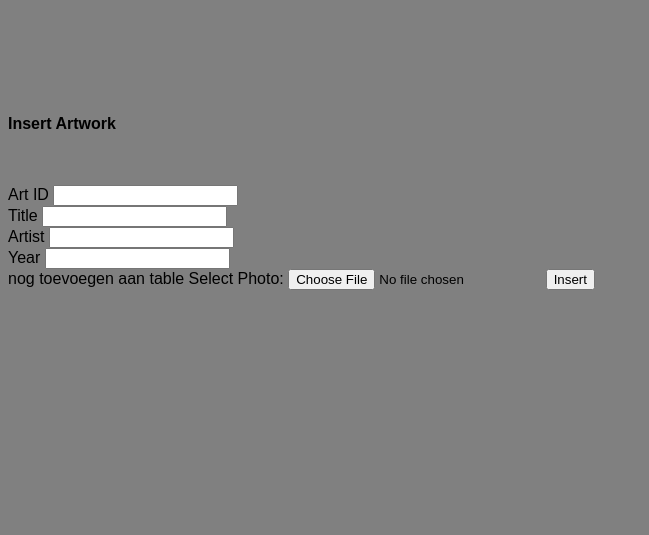
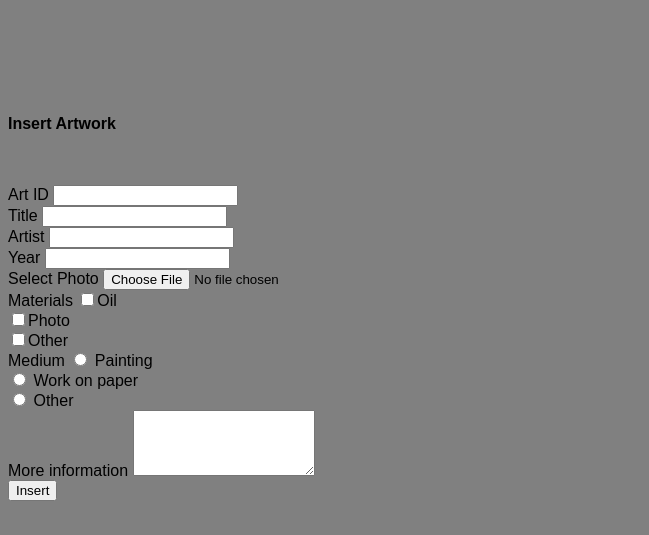
Before and after one commit to jmoostland/locationFinder, a PHP site: page /registration.php in a window 1280 px wide. Shown: the part 352-887 px from the top of the page, without its empty margins (0-649 px from the left). Before the commit the page ends 641 px from the top, so only its background shows below. Run offline with PHP 8.4, Linux system fonts and the light colour scheme.

Commit message:
checkboxes and radio

```diff
--- a/functions.js
+++ b/functions.js
@@ -41,14 +41,3 @@ function bigPainting(x) {
 function normalPainting(x) {
     x.style.width = "200px";
 }
-
-function updateButton(c) {
-    var x = document.getElementById("location_id");
-    console.log(x);
-    x = location.href = "edit.php?location_id=" + c;
-}
-function location(b) {
-    var x = document.getElementById("img");
-    console.log(x);
-    x = location.href = "entrance.php?change=" + b;
-}
--- a/painting.php
+++ b/painting.php
@@ -95,7 +95,7 @@ include 'connection.php';
 
         ?>
         <!--<a href="painting.php"></a>-->
-        <form method="POST" action=""> //name='location'
+        <form method="POST" action="">
             <select name="location">
                 <option value = "Entrance">Entrance</option>
                 <option value = "Foyer">Foyer</option>
--- a/registration.php
+++ b/registration.php
@@ -11,9 +11,13 @@ if (isset($_REQUEST['artId'])) {
     $artist = $_REQUEST ['artist'];
     $year = $_REQUEST ['year'];
     $images_painting = $_FILES['images_painting']['name'];
-    $sql = "INSERT INTO `kunstwerk` (`sign_id`, `title`, `artist`, `year`,`images_painting`) VALUES ('$sign', '$title', '$artist', '$year','$images_painting')";
+    $information = $_REQUEST ['information'];
+    $materials = $_REQUEST ['materials'];
+    $medium = $_REQUEST ['medium'];
+    $sql = "INSERT INTO `kunstwerk` (`sign_id`, `title`, `artist`, `year`,`images_painting`,`information`,`materials`,`medium`) VALUES ('$sign', '$title', '$artist', '$year','$images_painting', '$information', '$materials', '$medium')";
     $inloggen->query($sql);
 }
+//    foreach ($materials as $mat){}
 ?>
 
 <html>
@@ -34,16 +38,23 @@ if (isset($_REQUEST['artId'])) {
         </form>
 
         <form action="registration.php" method="POST" enctype='multipart/form-data' onsubmit="send()">
-
+<table cellspacing="2" cellpadding="2" border="0">
             <p><strong>Insert Artwork</strong></p><br><br>
             Art ID <input type="text" name="artId" required><br>
             Title <input type="text" name="title" required><br>
             Artist <input id="artistname" onkeyup="onKeyUpp()" type="text" name="artist" required><br>
             Year <input type="text" name="year" required><br>
-            <!--<textarea name="noteContents" id="noteContents"></textarea><br>--> nog toevoegen aan table
-            <td>Select Photo: </td><td><input type='file' name='images_painting' size='10'>
-                <input type="submit" name="registration" value="Insert"><br><br>
+            Select Photo <input type='file' name='images_painting' size='10'><br>
+            Materials <input type="checkbox" name='materials' value="Oil">Oil<br>
+            <input type="checkbox" name='materials' value="Photo">Photo<br>
+            <input type="checkbox" name='materials' value="Other">Other<br>
+            Medium <input type="radio" name="medium" value="Painting"> Painting<br>
+            <input type="radio" name="medium" value="Work on paper"> Work on paper<br>
+            <input type="radio" name="medium" value="Other"> Other<br>
+            More information <textarea type='text' rows="4"cols="20" name='information' ></textarea><br>
+            <input type="submit" name="registration" value="Insert"><br><br>
         </form>
+</table>
 
         <?php
         if ($_FILES) {
```
